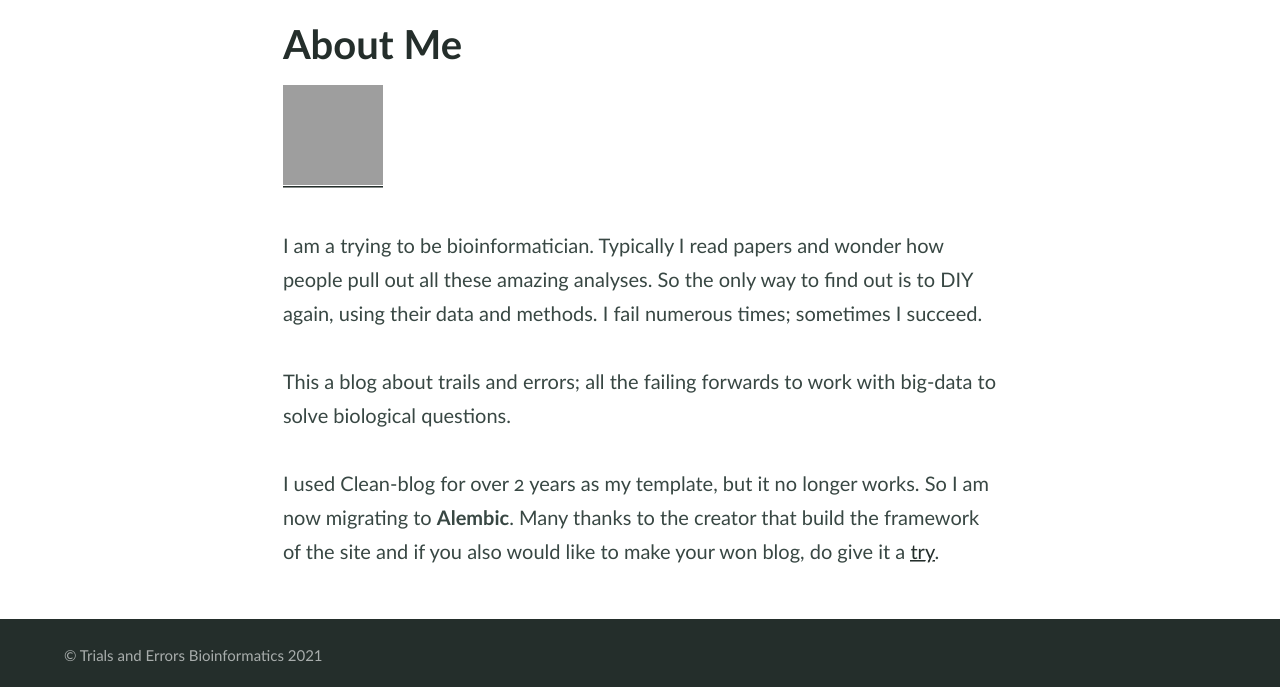
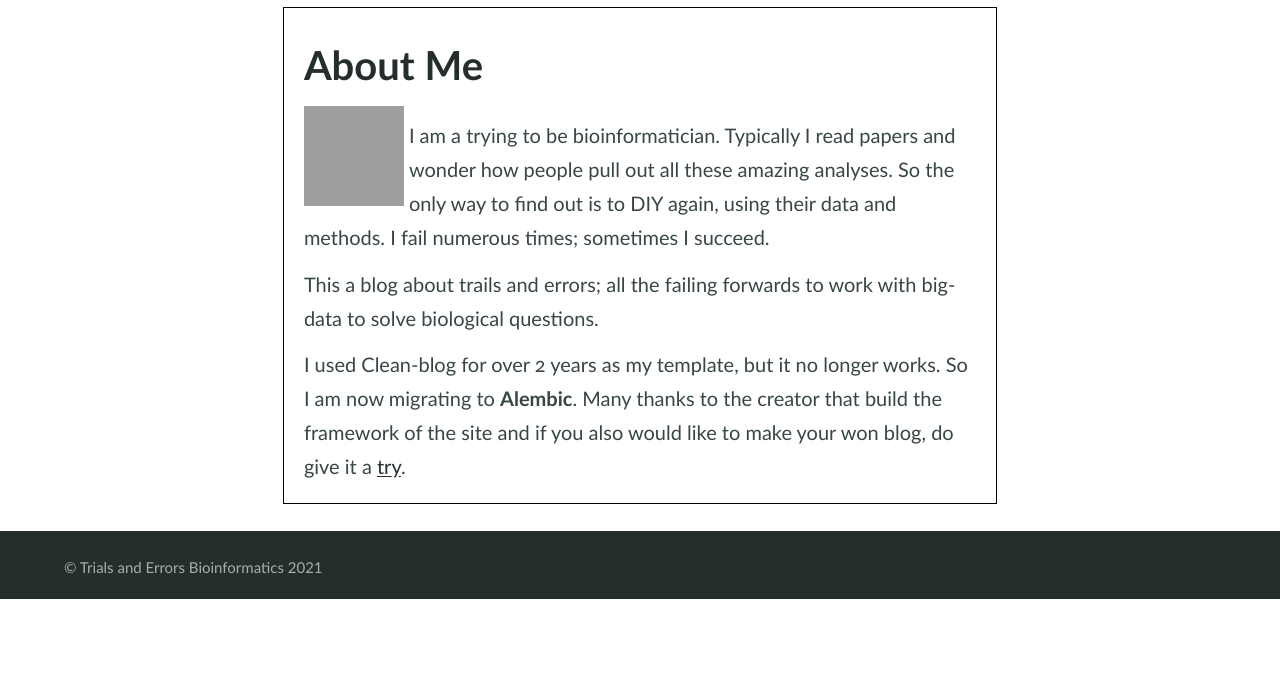
Before and after one commit to AthenACHY/AthenACHY.github.io, a Jekyll site: the page built from index.md, in a window 1280 px wide. Shown: the part 633-1320 px from the top of the page. Built offline with Jekyll 4.4.1, drawn with Linux system fonts in a browser that asks for light colours; after the commit the page ends 1232 px from its top, so only the background shows below that; grey boxes are pictures that could not be loaded.

Commit message:
Update _theme.scss

```diff
--- a/_sass/_theme.scss
+++ b/_sass/_theme.scss
@@ -1,3 +1,23 @@
+// user element
+.content {
+    max-width: 1200px;
+    border: 1px solid black;
+    padding: 20px;
+    overflow: hidden;
+}
+
+.content img {
+    margin-right: 5px;
+    float: left;
+}
+
+.content h3,
+.content p{
+    margin-left: 15px;
+    display: block;
+    margin: 2px 0 0 0;
+}
+
 // Structural elements
 body {
   background: $backgroundColour;
```
